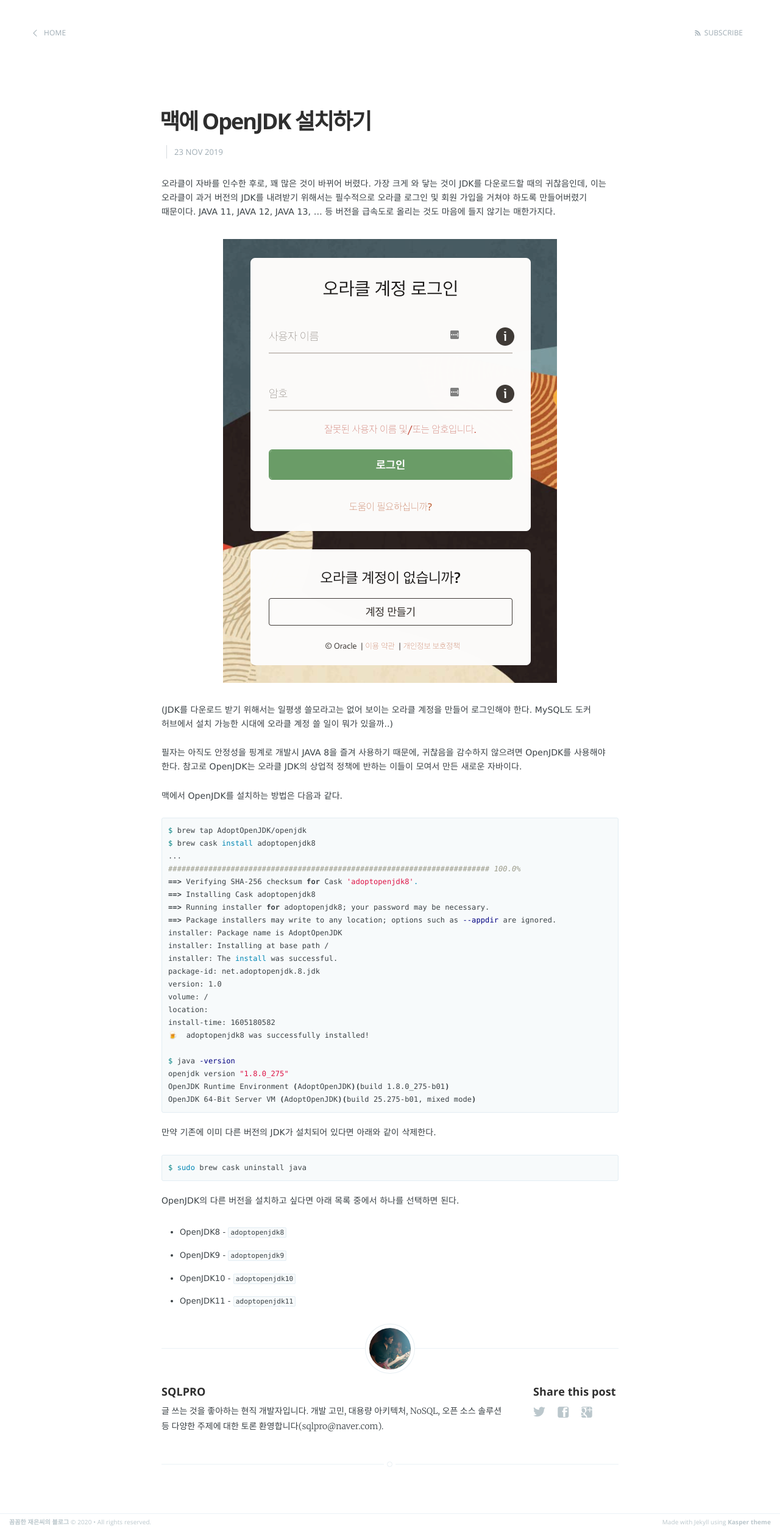
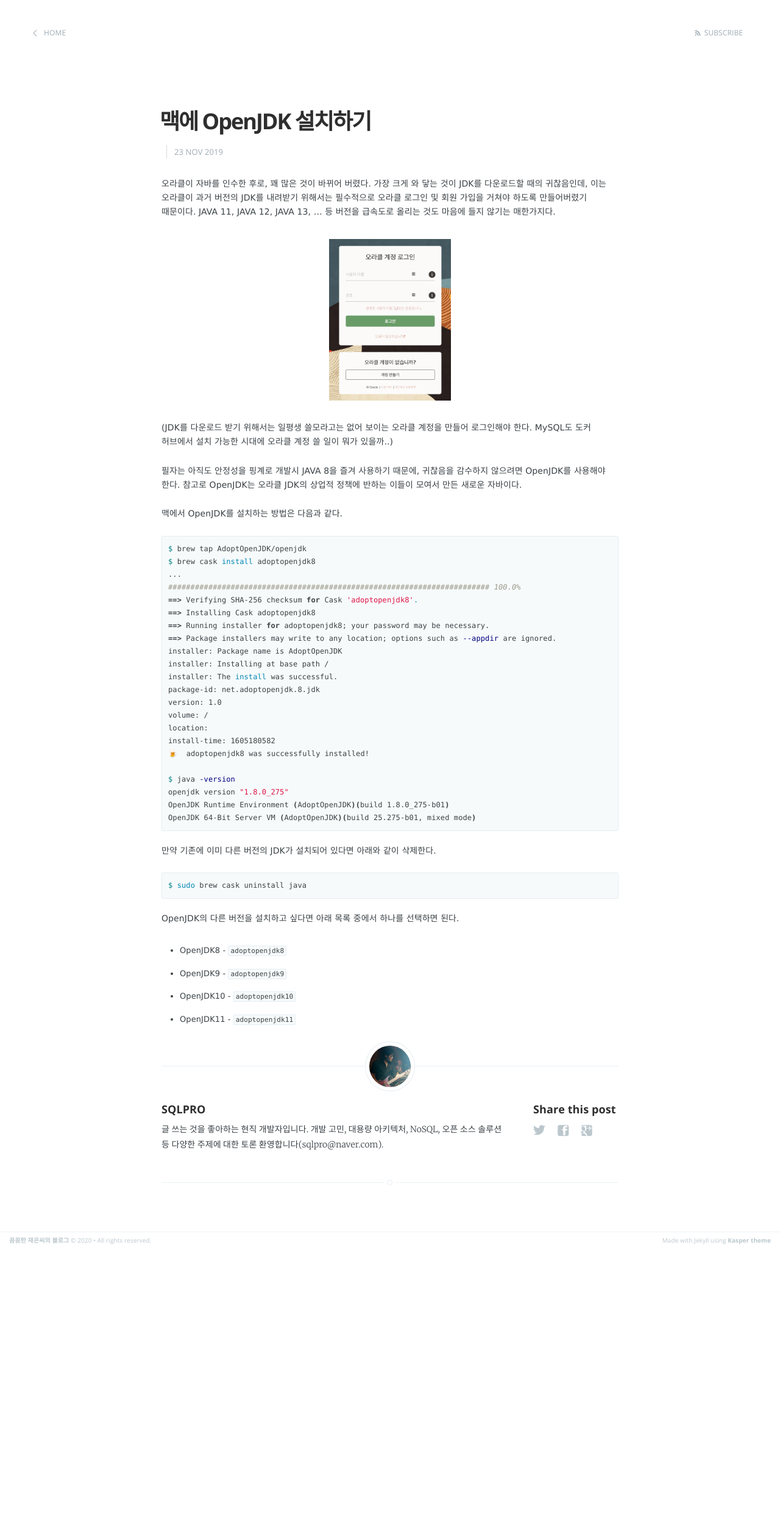
Before and after one commit to sqlpro/sqlpro.github.io, a Jekyll site: the page built from _posts/2019-11-23-openjdk-on-mac.md, in a window 1280 px wide. Shown: the whole page at 61% size. Built offline with Jekyll 4.4.1, drawn with Linux system fonts in a browser that asks for light colours; after the commit the page ends 2049 px from its top, so only the background shows below that.

Commit message:
오라클 로그인 이미지 변경

```diff
--- a/_posts/2019-11-23-openjdk-on-mac.md
+++ b/_posts/2019-11-23-openjdk-on-mac.md
@@ -11,7 +11,7 @@
 
 오라클이 자바를 인수한 후로, 꽤 많은 것이 바뀌어 버렸다. 가장 크게 와 닿는 것이 JDK를 다운로드할 때의 귀찮음인데, 이는 오라클이 과거 버전의 JDK를 내려받기 위해서는 필수적으로 오라클 로그인 및 회원 가입을 거쳐야 하도록 만들어버렸기 때문이다. JAVA 11, JAVA 12, JAVA 13, ... 등 버전을 급속도로 올리는 것도 마음에 들지 않기는 매한가지다.
 
- ![오라클_로그인_-_통합_인증_Single_Sign_On_](/assets/images/오라클_로그인_-_통합_인증_Single_Sign_On_.png)
+<img src="/assets/images/oracle_login.png" alt="오라클_로그인_SSO" width="200"/>
 
 (JDK를 다운로드 받기 위해서는 일평생 쓸모라고는 없어 보이는 오라클 계정을 만들어 로그인해야 한다. MySQL도 도커 허브에서 설치 가능한 시대에 오라클 계정 쓸 일이 뭐가 있을까..)
 
```
Also changed, not shown: assets/images/oracle_login.png (renamed from assets/images/오라클_로그인_-_통합_인증_Single_Sign_On_.png).
